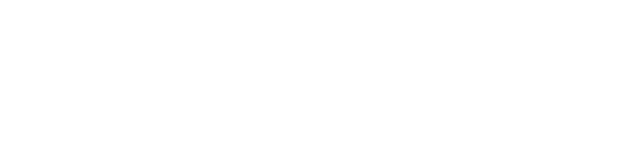
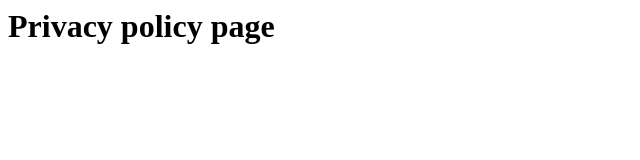
Before and after one commit to sayedkazimi/fake-camera-detector, a plain HTML site: page privacy/index.html in a window 1280 px wide. Shown: the whole page, without its empty margins (0-640 px from the left). Drawn offline with Linux system fonts and the light colour scheme.

Commit message:
Update index.html

```diff
--- a/privacy/index.html
+++ b/privacy/index.html
@@ -1,3 +1,6 @@
 <html>
 
+  <body>
+    <h1>Privacy policy page</h1>
+  </body>
 </html>
```
